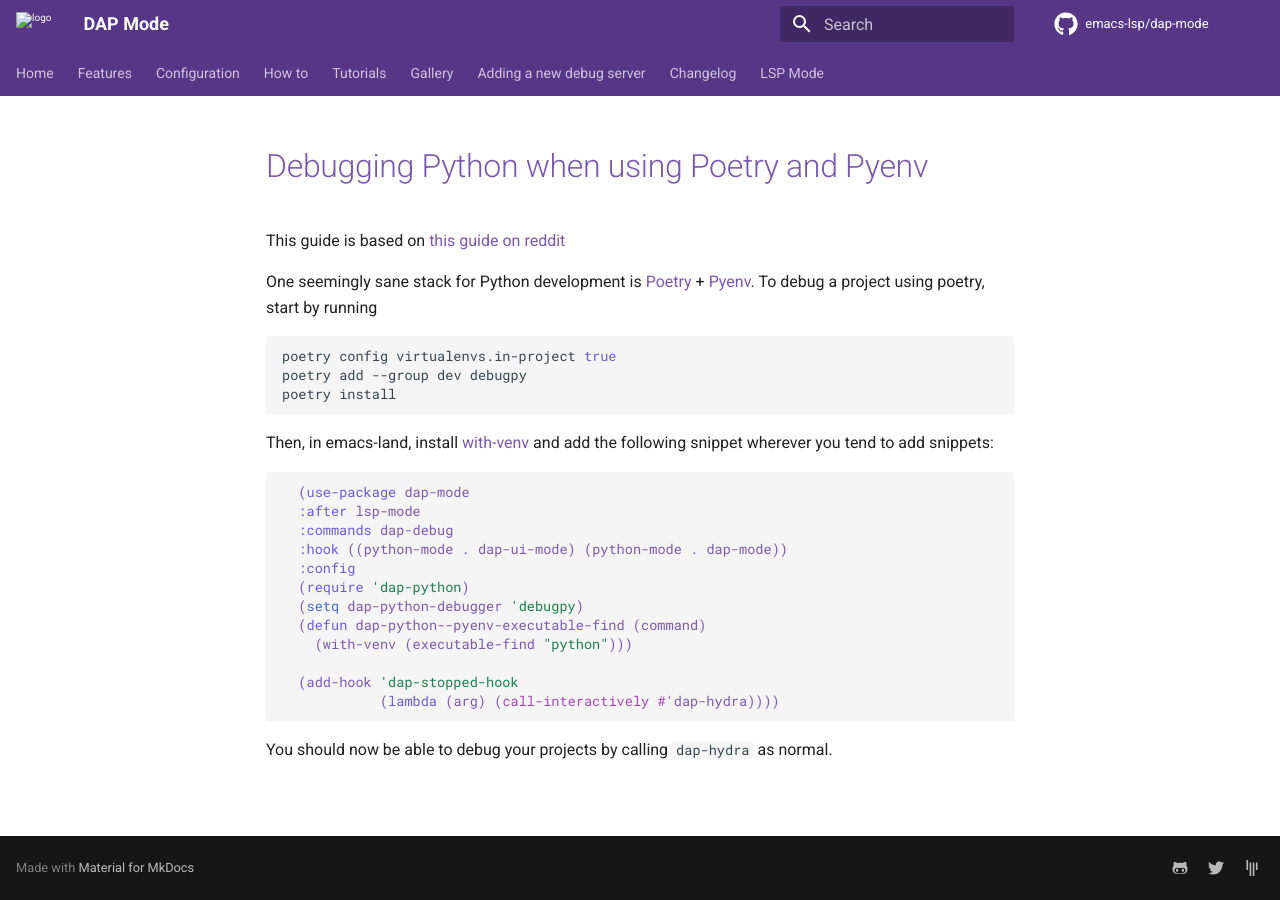
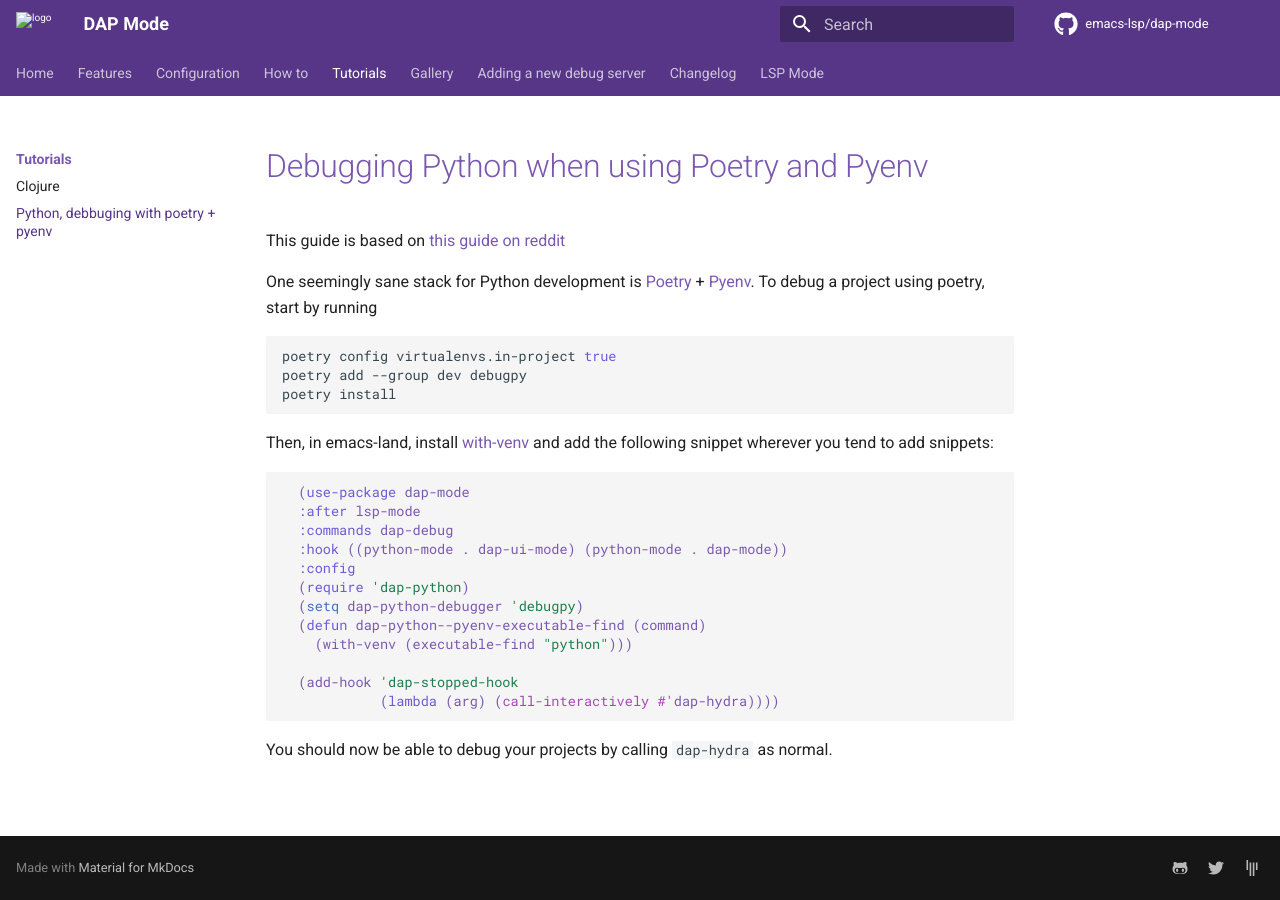
Before and after one commit to emacs-lsp/dap-mode, an MkDocs documentation site: the page built from docs/page/python-poetry-pyenv.md, in a window 1280 px wide. Built offline with MkDocs 1.6.1 and Material for MkDocs 9.7.7, drawn with Linux system fonts in a browser that asks for light colours; comment, search, counter and statistics services are not loaded.

Commit message:
Add link to python tutorial

```diff
--- a/mkdocs.yml
+++ b/mkdocs.yml
@@ -8,6 +8,7 @@
   - How to: page/how-to.md
   - Tutorials:
       - Clojure: page/clojure.md
+      - Python, debbuging with poetry + pyenv: page/python-poetry-pyenv.md
   - Gallery:
       - page/gallery.md
   - Adding a new debug server: page/adding-debug-server.md
```
